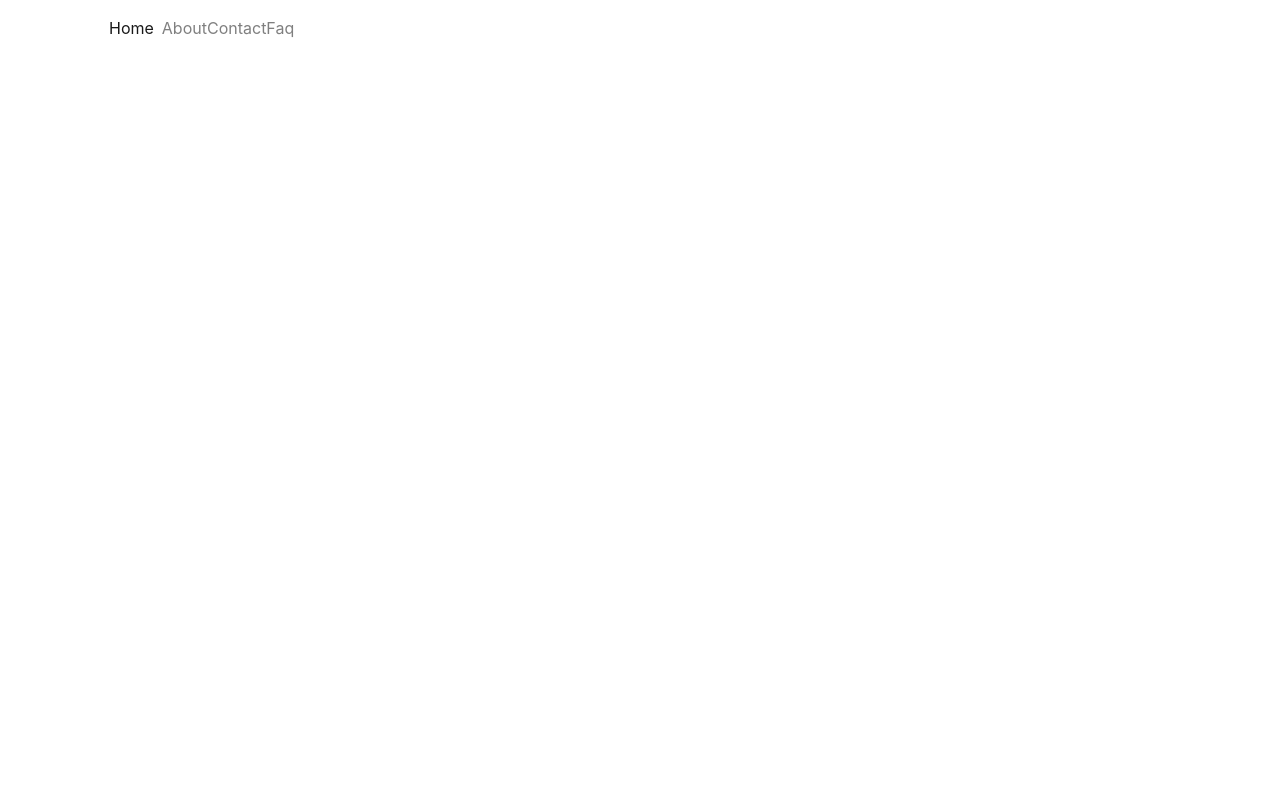
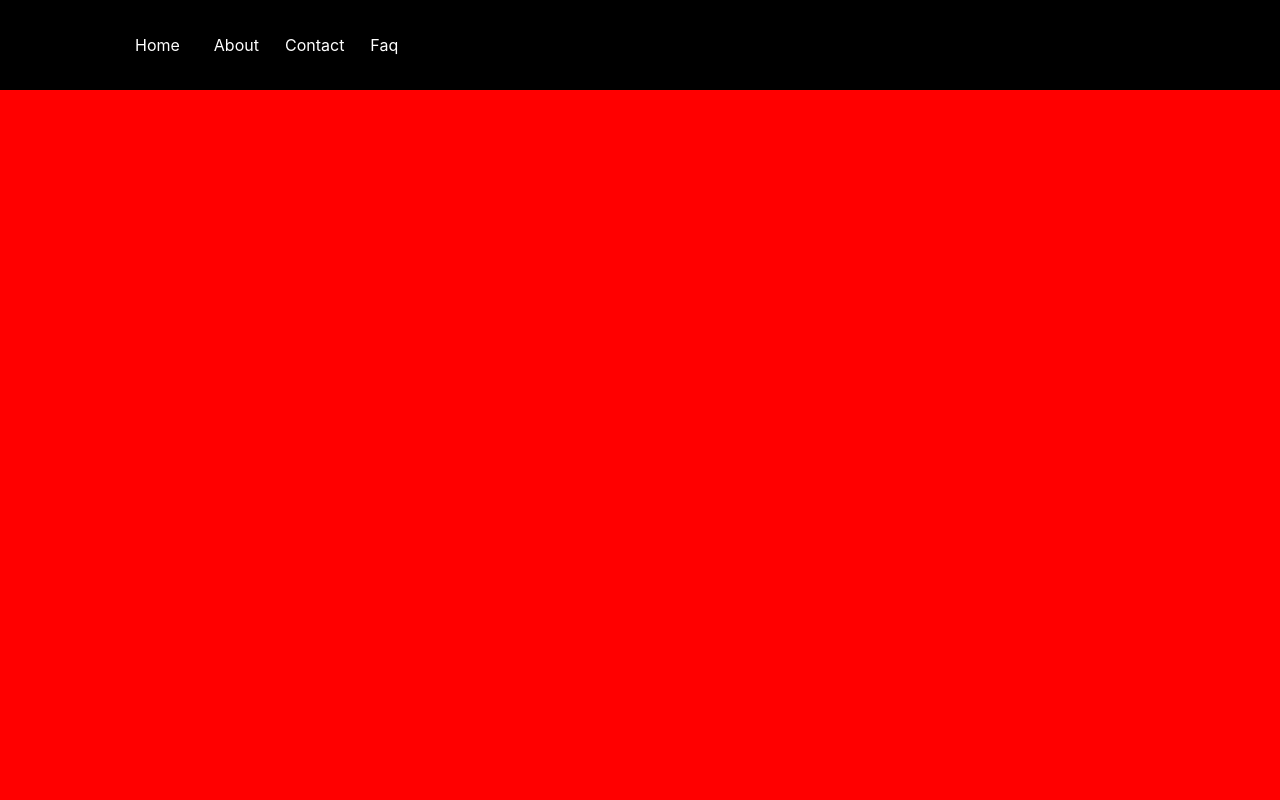
Before and after one commit to daliyajohn/Smooth-scroll-to-single-page-website, a plain HTML site: page index.html in a window 1280 px wide. Shown: the top 800 px of the page. Drawn offline with nearby package versions, Linux system fonts and the light colour scheme.

Commit message:
UI and scroll effect fix

```diff
--- a/style.css
+++ b/style.css
@@ -0,0 +1,29 @@
+body {
+  height: 100vh;
+  margin: 0px;
+}
+section {
+  height: 100%;
+}
+.home {
+  background: red;
+}
+.about {
+  background: yellow;
+}
+.contact,
+header {
+  background: black;
+}
+.faq {
+  background: orangered;
+}
+.nav-link {
+  color: white !important;
+  padding: 15px;
+  margin: 10px 0px 10px 26px;
+}
+header {
+  position: fixed;
+  width: 100%;
+}
```
Also changed, not shown: index.html (+5 -3 lines).
